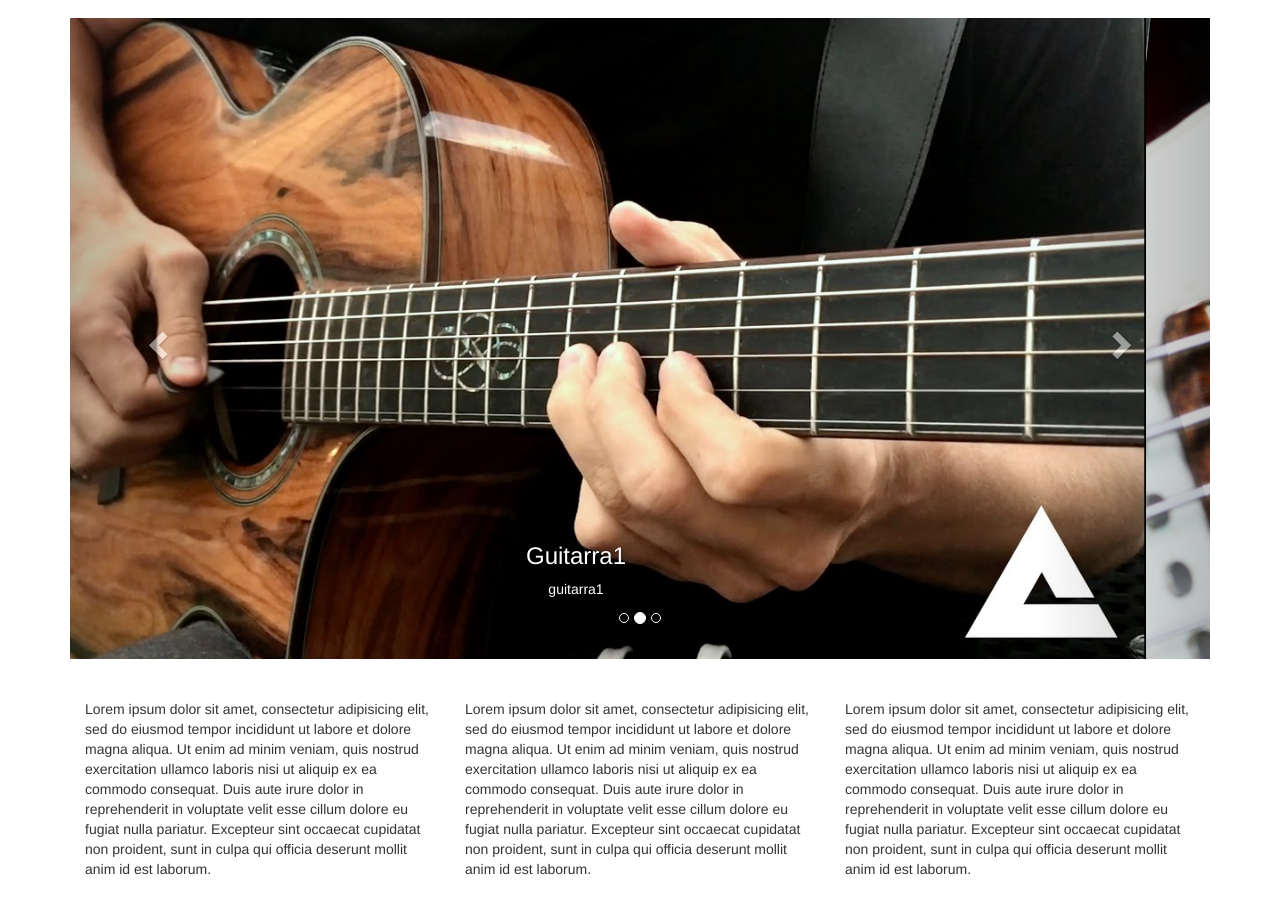
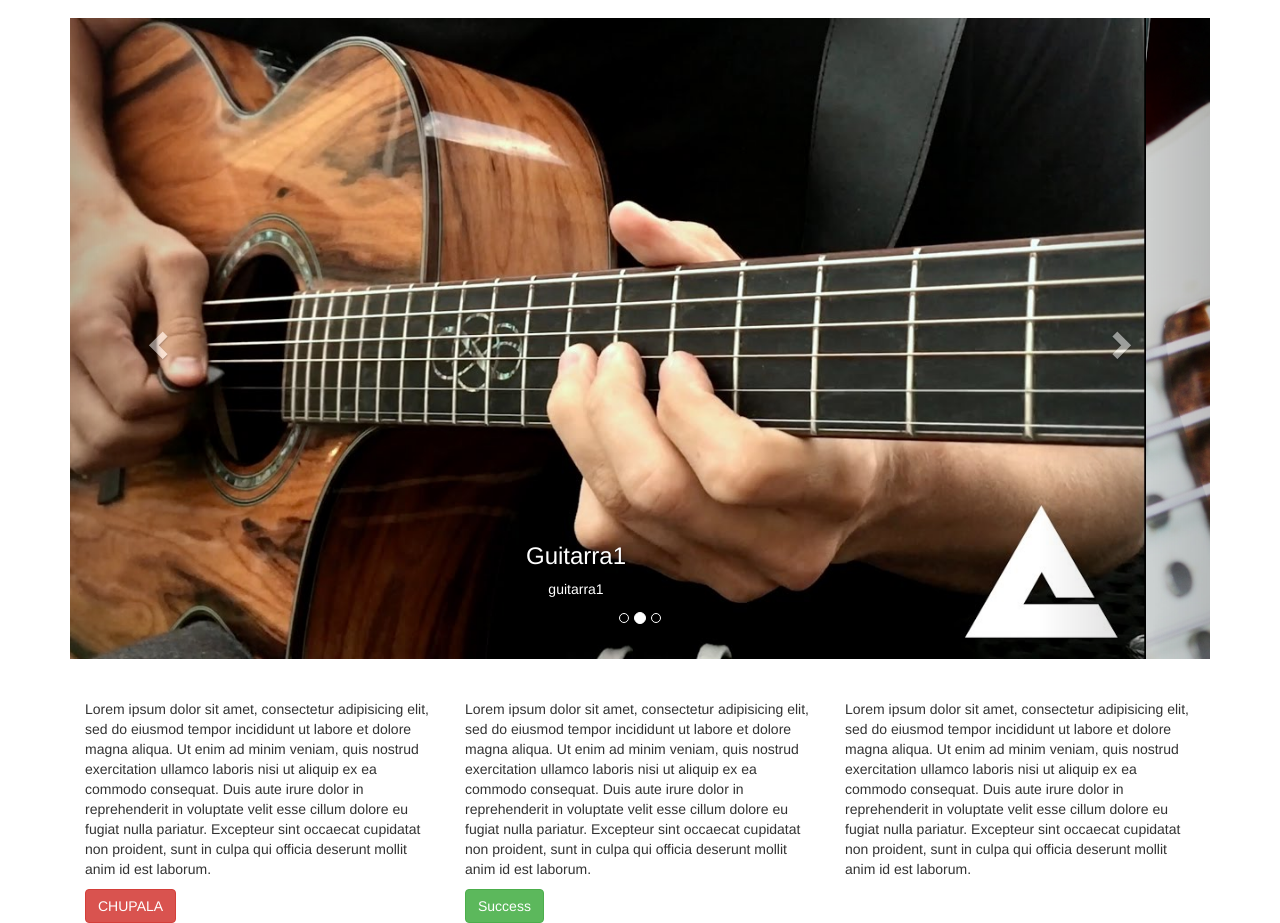
Before and after one commit to warioverde/proyecto1, a plain HTML site: page index.html in a window 1280 px wide. Shown: the part 54-977 px from the top of the page. Before the commit the page ends 943 px from the top, so only its background shows below. Drawn offline with Linux system fonts and the light colour scheme.

Commit message:
colorsitos

```diff
--- a/index.html
+++ b/index.html
@@ -110,6 +110,7 @@
 		consequat. Duis aute irure dolor in reprehenderit in voluptate velit esse
 		cillum dolore eu fugiat nulla pariatur. Excepteur sint occaecat cupidatat non
 		proident, sunt in culpa qui officia deserunt mollit anim id est laborum.</p>
+		<button type="button" class="btn btn-danger">CHUPALA</button>
 		</div>
 		<div class="col-md-4">
 		<p>Lorem ipsum dolor sit amet, consectetur adipisicing elit, sed do eiusmod
@@ -118,6 +119,7 @@
 		consequat. Duis aute irure dolor in reprehenderit in voluptate velit esse
 		cillum dolore eu fugiat nulla pariatur. Excepteur sint occaecat cupidatat non
 		proident, sunt in culpa qui officia deserunt mollit anim id est laborum.</p>
+		<button type="button" class="btn btn-success">Success</button>
 		</div>
 		<div class="col-md-4">
 		<p>Lorem ipsum dolor sit amet, consectetur adipisicing elit, sed do eiusmod
```
